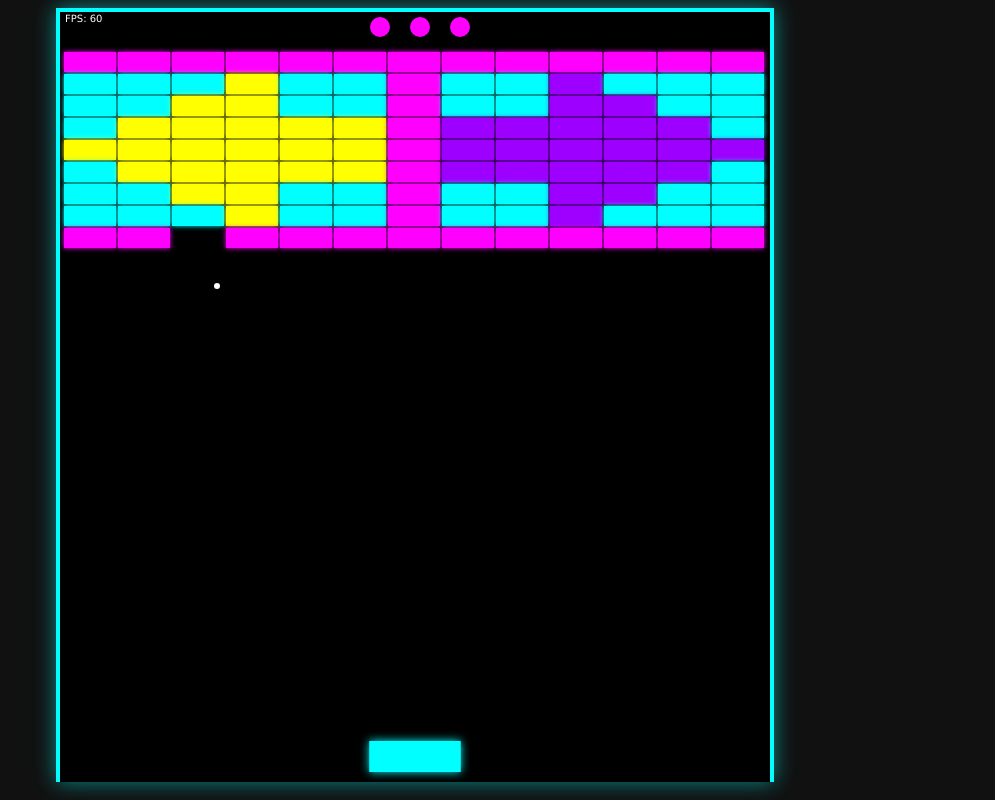
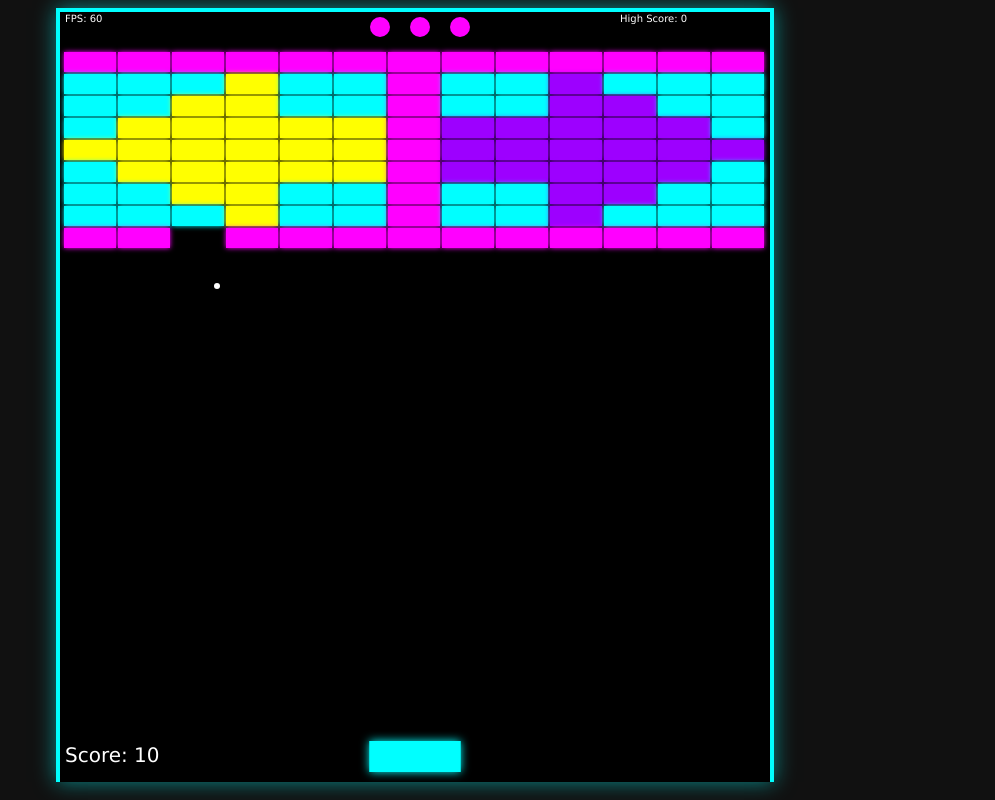
Before and after one commit to glaboryp/breakout-game, a website: page index.html in a window 1280 px wide. Both pictures are taken after a click on the button "JUGAR". Shown: the full height of the page, 225-1220 px from the left. Drawn offline with Linux system fonts and the light colour scheme.

Commit message:
refactor: replace global game variables and procedural logic with a constants object and dedicated classes

```diff
--- a/index.js
+++ b/index.js
@@ -3,317 +3,208 @@ const ctx = canvas.getContext('2d')
 
 const $sprite = document.querySelector('#sprite')
 
-canvas.width = 710
-canvas.height = window.innerHeight - 30 // 590
-
-/* Variables de nuestro juego */
-let vidas = 3
-let nivelElegido = 1
-
-/* VARIABLES DE LA PELOTA */
-let radioPelota = 3
-// posicion de la pelota
-let x = canvas.width / 2
-let y = canvas.height - 70
-// velocidad de la pelota
-let dx = -3
-let dy = -3
-
-const PALETTE = {
-  cyan: '#00FFFF',
-  magenta: '#FF00FF',
-  yellow: '#FFFF00',
-  violet: '#9D00FF',
-  green: '#00FF00',
-  red: '#FF0000',
-  white: '#FFFFFF'
+const CONSTANTS = {
+  PADDLE_WIDTH: 91,
+  PADDLE_HEIGHT: 31,
+  PADDLE_SPEED: 10,
+  BALL_RADIUS: 3,
+  BALL_SPEED: 3,
+  BRICK_ROWS: 9,
+  BRICK_COLS: 13,
+  BRICK_WIDTH: 54,
+  BRICK_HEIGHT: 22,
+  BRICK_GAP: 0,
+  BRICK_OFFSET_TOP: 40,
+  BRICK_OFFSET_LEFT: 4,
+  COLORS: {
+    CYAN: '#00FFFF',
+    MAGENTA: '#FF00FF',
+    YELLOW: '#FFFF00',
+    VIOLET: '#9D00FF',
+    GREEN: '#00FF00',
+    RED: '#FF0000',
+    WHITE: '#FFFFFF'
+  },
+  STATE: {
+    ACTIVE: 1,
+    DESTROYED: 0
+  }
 }
 
-/* VARIABLES DE LA RAQUETA */
-let velocidadRaqueta = 10
-
-const alturaRaqueta = 31
-const anchoRaqueta = 91
-
-let raquetaX = (canvas.width - anchoRaqueta) / 2
-let raquetaY = canvas.height - alturaRaqueta - 10
-
-let derechoPresionado = false
-let izquierdoPresionado = false
-
-/* VARIABLES DE LOS LADRILLOS */
-const filasLadrillos = 9
-const columnasLadrillos = 13
-const anchoLadrillo = 54
-const altoLadrillo = 22
-const distanciaEntreLadrillos = 0
-const distanciaLadrillosTop = 40
-const distanciaLadrillosIzq = 4
-const ladrillos = []
-
-const ESTADO_LADRILLO = {
-  ACTIVO: 1,
-  DESTRUIDO: 0
+class Ball {
+  constructor(x, y, radius, speed) {
+    this.x = x
+    this.y = y
+    this.radius = radius
+    this.speed = speed
+    this.dx = -speed
+    this.dy = -speed
   }
 
-let botonAnterior = document.getElementsByClassName('active')[0]
-const niveles = document.getElementById('niveles')
-niveles.addEventListener('click', (e) => {
-  const esBoton = e.target.nodeName === 'BUTTON'
-
-  if (!esBoton) {
-    return
+  draw() {
+    ctx.beginPath()
+    ctx.arc(this.x, this.y, this.radius, 0, Math.PI * 2)
+    ctx.fillStyle = CONSTANTS.COLORS.WHITE
+    ctx.fill()
+    ctx.closePath()
   }
 
-  e.target.classList.add('active')
-
-  if (botonAnterior !== null && botonAnterior !== e.target) {
-    botonAnterior.classList.remove('active')
+  move() {
+    this.x += this.dx
+    this.y += this.dy
   }
 
-  botonAnterior = e.target
-})
-
-const botonJugar = document.getElementById('botonJugar')
-botonJugar.addEventListener('click', () => {
-  document.getElementById('paginaInicio').classList.toggle('oculto')
-  nivelElegido = document.getElementsByClassName('active')[0].id
-  radioPelota = document.getElementById('radioPelota').valueAsNumber
-  velocidadRaqueta = document.getElementById('velocidadRaqueta').valueAsNumber
-
-  for (let c = 0; c < columnasLadrillos; c++) {
-    ladrillos[c] = [] // inicializamos con un array vacio
-    for (let r = 0; r < filasLadrillos; r++) {
-      // calculamos la posicion del ladrillo en la pantalla
-      const brickX = c * (anchoLadrillo + distanciaEntreLadrillos) + distanciaLadrillosIzq
-      const brickY = r * (altoLadrillo + distanciaEntreLadrillos) + distanciaLadrillosTop
-      // Asignar un color a cada ladrillo (depende del nivel en el que estemos)
-      const colorNivel = colorLadrillo(r, c)
-
-      // Guardamos la información de cada ladrillo
-      ladrillos[c][r] = {
-        x: brickX,
-        y: brickY,
-        status: ESTADO_LADRILLO.ACTIVO,
-        color: colorNivel
+  reset(width, height) {
+    this.x = width / 2
+    this.y = height - 70
+    this.dx = -this.speed
+    this.dy = -this.speed
   }
 }
-  }
-  draw()
-  initEvents()
-})
 
-function drawBall() {
-  ctx.beginPath() // iniciar el trazado
-  ctx.arc(x, y, radioPelota, 0, Math.PI * 2)
-  ctx.fillStyle = PALETTE.white
-  ctx.fill()
-  ctx.closePath() // terminar el trazado
+class Paddle {
+  constructor(canvasWidth, canvasHeight, speed) {
+    this.width = CONSTANTS.PADDLE_WIDTH
+    this.height = CONSTANTS.PADDLE_HEIGHT
+    this.speed = speed
+    this.x = (canvasWidth - this.width) / 2
+    this.y = canvasHeight - this.height - 10
+    this.movingRight = false
+    this.movingLeft = false
   }
 
-function drawraqueta() {
-  ctx.fillStyle = PALETTE.cyan
-  ctx.fillRect(raquetaX, raquetaY, anchoRaqueta, alturaRaqueta)
+  draw() {
+    ctx.fillStyle = CONSTANTS.COLORS.CYAN
+    ctx.fillRect(this.x, this.y, this.width, this.height)
 
     // Neon glow effect (simplified)
     ctx.shadowBlur = 10
-  ctx.shadowColor = PALETTE.cyan
-  ctx.fillRect(raquetaX, raquetaY, anchoRaqueta, alturaRaqueta)
+    ctx.shadowColor = CONSTANTS.COLORS.CYAN
+    ctx.fillRect(this.x, this.y, this.width, this.height)
     ctx.shadowBlur = 0
   }
 
-function drawBricks() {
-  for (let c = 0; c < columnasLadrillos; c++) {
-    for (let r = 0; r < filasLadrillos; r++) {
-      const currentBrick = ladrillos[c][r]
-      if (currentBrick.status === ESTADO_LADRILLO.DESTRUIDO) continue
-
-      let color = PALETTE.cyan
-      switch (currentBrick.color) {
-        case 1: color = PALETTE.cyan; break; // Washer - like
-        case 2: color = PALETTE.magenta; break;
-        case 3: color = PALETTE.yellow; break;
-        case 4: color = PALETTE.violet; break;
-        case 5: color = PALETTE.green; break;
-        case 6: color = PALETTE.red; break;
-        default: color = PALETTE.cyan;
+  move(canvasWidth) {
+    if (this.movingRight && this.x < canvasWidth - this.width) {
+      this.x += this.speed
+    } else if (this.movingLeft && this.x > 0) {
+      this.x -= this.speed
+    }
   }
 
-      ctx.fillStyle = color
+  reset(canvasWidth, canvasHeight) {
+    this.x = (canvasWidth - this.width) / 2
+    this.y = canvasHeight - this.height - 10
+  }
+}
+
+class Brick {
+  constructor(x, y, color) {
+    this.x = x
+    this.y = y
+    this.status = CONSTANTS.STATE.ACTIVE
+    this.color = color
+  }
+
+  draw() {
+    if (this.status === CONSTANTS.STATE.DESTROYED) return
+
+    let colorHex = CONSTANTS.COLORS.CYAN
+    switch (this.color) {
+      case 1: colorHex = CONSTANTS.COLORS.CYAN; break
+      case 2: colorHex = CONSTANTS.COLORS.MAGENTA; break
+      case 3: colorHex = CONSTANTS.COLORS.YELLOW; break
+      case 4: colorHex = CONSTANTS.COLORS.VIOLET; break
+      case 5: colorHex = CONSTANTS.COLORS.GREEN; break
+      case 6: colorHex = CONSTANTS.COLORS.RED; break
+      default: colorHex = CONSTANTS.COLORS.CYAN
+    }
+
+    ctx.fillStyle = colorHex
     ctx.shadowBlur = 5
-      ctx.shadowColor = color
+    ctx.shadowColor = colorHex
     ctx.fillRect(
-        currentBrick.x,
-        currentBrick.y,
-        anchoLadrillo - 2, // Slight gap
-        altoLadrillo - 2
+      this.x,
+      this.y,
+      CONSTANTS.BRICK_WIDTH - 2,
+      CONSTANTS.BRICK_HEIGHT - 2
     )
     ctx.shadowBlur = 0
   }
 }
+
+class Game {
+  constructor() {
+    this.lives = 3
+    this.score = 0
+    this.highScore = parseInt(localStorage.getItem('breakout_highscore')) || 0
+    this.level = 1
+    this.active = false
+    this.bricks = []
+
+    // Set canvas size
+    this.resizeCanvas()
+    window.addEventListener('resize', () => this.resizeCanvas())
+
+    // Game Objects
+    this.ball = new Ball(canvas.width / 2, canvas.height - 70, CONSTANTS.BALL_RADIUS, CONSTANTS.BALL_SPEED)
+    this.paddle = new Paddle(canvas.width, canvas.height, CONSTANTS.PADDLE_SPEED)
+
+    // FPS control
+    this.fps = 60
+    this.msPerFrame = 1000 / this.fps
+    this.msPrev = window.performance.now()
+    this.frames = 0
+    this.framesPerSec = this.fps
+    this.msFPSPrev = window.performance.now() + 1000
+
+    this.initEvents()
   }
 
-function drawUI() {
-  ctx.font = '10px Verdana'
-  ctx.fillStyle = PALETTE.white
-  ctx.fillText(`FPS: ${framesPerSec}`, 5, 10)
+  resizeCanvas() {
+    canvas.width = 710 // Maintain fixed width for logic consistency as per original design, or make it dynamic if desired.
+    // Wait, original had fixed width 710 but dynamic height.
+    // If I want it fully responsive I should calculate width relative to window but that breaks the grid logic unless I scale everything.
+    // I will stick to the original width logic but ensure it centers (handled by CSS) and keep height dynamic.
 
-  for (let i = 0; i < vidas; i++) {
-    ctx.fillStyle = PALETTE.magenta
-    ctx.beginPath()
-    ctx.arc(320 + 40 * i, 15, 10, 0, Math.PI * 2)
-    ctx.fill()
-    ctx.closePath()
+    // Better yet, let's just update height as original did, but I'll add logic to ensure paddle stays in bounds.
+    canvas.width = 710
+    canvas.height = window.innerHeight - 30
+
+    if (this.paddle) {
+      // Reposition paddle Y
+      this.paddle.y = canvas.height - this.paddle.height - 10
+      // Check X bounds
+      if (this.paddle.x + this.paddle.width > canvas.width) {
+        this.paddle.x = canvas.width - this.paddle.width
       }
     }
 
-function collisionDetection() {
-  for (let c = 0; c < columnasLadrillos; c++) {
-    for (let r = 0; r < filasLadrillos; r++) {
-      const currentBrick = ladrillos[c][r]
-      if (currentBrick.status === ESTADO_LADRILLO.DESTRUIDO) continue
+    if (!this.active && this.ball) {
+      // Reset ball Y
+      this.ball.y = canvas.height - 70
+    }
+  }
 
-      const isBallSameXAsBrick =
-        x > currentBrick.x &&
-        x < currentBrick.x + anchoLadrillo
-
-      const isBallSameYAsBrick =
-        y > currentBrick.y &&
-        y < currentBrick.y + altoLadrillo
-
-      if (isBallSameXAsBrick && isBallSameYAsBrick) {
-        dy = -dy
-        currentBrick.status = ESTADO_LADRILLO.DESTRUIDO
-      }
+  initLevel(levelId) {
+    this.level = levelId
+    this.bricks = []
+    for (let c = 0; c < CONSTANTS.BRICK_COLS; c++) {
+      this.bricks[c] = []
+      for (let r = 0; r < CONSTANTS.BRICK_ROWS; r++) {
+        const brickX = c * (CONSTANTS.BRICK_WIDTH + CONSTANTS.BRICK_GAP) + CONSTANTS.BRICK_OFFSET_LEFT
+        const brickY = r * (CONSTANTS.BRICK_HEIGHT + CONSTANTS.BRICK_GAP) + CONSTANTS.BRICK_OFFSET_TOP
+        const color = this.getBrickColor(r, c)
+        this.bricks[c][r] = new Brick(brickX, brickY, color)
       }
     }
   }
 
-function ballMovement() {
-  // rebotar las pelotas en los laterales
-  if (
-    x + dx > canvas.width - radioPelota || // la pared derecha
-    x + dx < radioPelota // la pared izquierda
-  ) {
-    dx = -dx
-  }
+  getBrickColor(r, c) {
+    let color = 1
+    const level = String(this.level)
 
-  // rebotar en la parte de arriba
-  if (y + dy < radioPelota) {
-    dy = -dy
-  }
-
-  // la pelota toca la pala
-  const isBallSameXAsraqueta =
-    x > raquetaX &&
-    x < raquetaX + anchoRaqueta
-
-  const isBallTouchingraqueta =
-    y + dy > raquetaY
-
-  if (isBallSameXAsraqueta && isBallTouchingraqueta) {
-    dy = -dy // cambiamos la dirección de la pelota
-  } else if ( // la pelota toca el suelo
-    y + dy > canvas.height - radioPelota || y + dy > raquetaY + alturaRaqueta
-  ) {
-    if (vidas > 1) {
-      vidas--
-      x = canvas.width / 2
-      y = canvas.height - 70
-      raquetaX = (canvas.width - anchoRaqueta) / 2
-      raquetaY = canvas.height - alturaRaqueta - 10
-    } else {
-      vidas--
-      document.location.reload()
-    }
-  }
-
-  // mover la pelota
-  x += dx
-  y += dy
-}
-
-function raquetaMovement() {
-  if (derechoPresionado && raquetaX < canvas.width - anchoRaqueta) {
-    raquetaX += velocidadRaqueta
-  } else if (izquierdoPresionado && raquetaX > 0) {
-    raquetaX -= velocidadRaqueta
-  }
-}
-
-function cleanCanvas() {
-  ctx.clearRect(0, 0, canvas.width, canvas.height)
-}
-
-function initEvents() {
-  document.addEventListener('keydown', keyDownHandler)
-  document.addEventListener('keyup', keyUpHandler)
-
-  function keyDownHandler(event) {
-    const { key } = event
-    if (key === 'Right' || key === 'ArrowRight' || key.toLowerCase() === 'd') {
-      derechoPresionado = true
-    } else if (key === 'Left' || key === 'ArrowLeft' || key.toLowerCase() === 'a') {
-      izquierdoPresionado = true
-    }
-  }
-
-  function keyUpHandler(event) {
-    const { key } = event
-    if (key === 'Right' || key === 'ArrowRight' || key.toLowerCase() === 'd') {
-      derechoPresionado = false
-    } else if (key === 'Left' || key === 'ArrowLeft' || key.toLowerCase() === 'a') {
-      izquierdoPresionado = false
-    }
-  }
-}
-
-// Velocidad de fps que queremos que renderice el juego
-const fps = 60
-
-let msPrev = window.performance.now()
-let msFPSPrev = window.performance.now() + 1000
-const msPerFrame = 1000 / fps
-let frames = 0
-let framesPerSec = fps
-
-function draw() {
-  window.requestAnimationFrame(draw)
-
-  const msNow = window.performance.now()
-  const msPassed = msNow - msPrev
-
-  if (msPassed < msPerFrame) return
-
-  const excessTime = msPassed % msPerFrame
-  msPrev = msNow - excessTime
-
-  frames++
-
-  if (msFPSPrev < msNow) {
-    msFPSPrev = window.performance.now() + 1000
-    framesPerSec = frames
-    frames = 0
-  }
-
-  // ... render code
-  cleanCanvas()
-  // hay que dibujar los elementos
-  drawBall()
-  drawraqueta()
-  drawBricks()
-  drawUI()
-
-  // colisiones y movimientos
-  collisionDetection()
-  ballMovement()
-  raquetaMovement()
-}
-
-function colorLadrillo(r, c) {
-  let color = 1
-  switch (nivelElegido) {
-    case '1':
+    if (level === '1') {
       if (r === 0 || r === 8 || c === 6) color = 2
       if (
         (r === 1 && c < 4 && c > 2) ||
@@ -324,6 +215,7 @@ function colorLadrillo(r, c) {
         (r === 6 && c < 4 && c > 1) ||
         (r === 7 && c < 4 && c > 2)
       ) color = 3
+
       if (
         (r === 1 && c > 8 && c < 10) ||
         (r === 2 && c > 8 && c < 11) ||
@@ -333,9 +225,7 @@ function colorLadrillo(r, c) {
         (r === 6 && c > 8 && c < 11) ||
         (r === 7 && c > 8 && c < 10)
       ) color = 4
-      break
-
-    case '2':
+    } else if (level === '2') {
       if (
         ((c === 1 || c === 11) && r < 6) ||
         (c === 6 && r > 2) ||
@@ -368,9 +258,7 @@ function colorLadrillo(r, c) {
         (c === 4 && r > 2 && r < 7) ||
         (c === 5 && r > 3 && r < 8)
       ) color = 5
-      break
-
-    case '3':
+    } else if (level === '3') {
       if (
         c === 6 ||
         (r === 0 && (c < 2 || c > 10)) ||
@@ -396,31 +284,227 @@ function colorLadrillo(r, c) {
         (r === 7 && ((c > 1 && c < 4) || (c > 8 && c < 11))) ||
         (r === 6 && ((c > 3 && c < 6) || (c > 6 && c < 9)))
       ) color = 6
-      break
     }
+
     return color
   }
 
-const botonAyuda = document.getElementById('botonAyuda')
-botonAyuda.addEventListener('click', () => {
-  const dialogAyuda = document.getElementById('dialogAyuda')
-  dialogAyuda.showModal()
+  start() {
+    this.active = true
+    this.score = 0
+    this.lives = 3
+
+    // Get values from UI
+    const radioVal = document.getElementById('radioPelota').valueAsNumber
+    const velocidadVal = document.getElementById('velocidadRaqueta').valueAsNumber
+
+    this.ball.radius = radioVal
+    this.ball.reset(canvas.width, canvas.height)
+
+    this.paddle.speed = velocidadVal
+    this.paddle.reset(canvas.width, canvas.height)
+
+    document.getElementById('paginaInicio').classList.add('oculto')
+
+    // Start Loop
+    this.loop()
+  }
+
+  gameOver() {
+    this.active = false
+    document.getElementById('paginaInicio').classList.remove('oculto')
+    if (this.score > this.highScore) {
+      this.highScore = this.score
+      localStorage.setItem('breakout_highscore', this.highScore)
+    }
+  }
+
+  collisionDetection() {
+    for (let c = 0; c < CONSTANTS.BRICK_COLS; c++) {
+      for (let r = 0; r < CONSTANTS.BRICK_ROWS; r++) {
+        const b = this.bricks[c][r]
+        if (b.status === CONSTANTS.STATE.DESTROYED) continue
+
+        const isBallSameXAsBrick =
+          this.ball.x > b.x &&
+          this.ball.x < b.x + CONSTANTS.BRICK_WIDTH
+
+        const isBallSameYAsBrick =
+          this.ball.y > b.y &&
+          this.ball.y < b.y + CONSTANTS.BRICK_HEIGHT
+
+        if (isBallSameXAsBrick && isBallSameYAsBrick) {
+          this.ball.dy = -this.ball.dy
+          b.status = CONSTANTS.STATE.DESTROYED
+          this.score += 10
+        }
+      }
+    }
+  }
+
+  ballMovement() {
+    // Wall collisions
+    if (
+      this.ball.x + this.ball.dx > canvas.width - this.ball.radius ||
+      this.ball.x + this.ball.dx < this.ball.radius
+    ) {
+      this.ball.dx = -this.ball.dx
+    }
+
+    // Shield (Top) collision
+    if (this.ball.y + this.ball.dy < this.ball.radius) {
+      this.ball.dy = -this.ball.dy
+    }
+
+    // Paddle collision
+    const isBallSameXAsPaddle =
+      this.ball.x > this.paddle.x &&
+      this.ball.x < this.paddle.x + this.paddle.width
+
+    const isBallTouchingPaddle =
+      this.ball.y + this.ball.dy > this.paddle.y
+
+    if (isBallSameXAsPaddle && isBallTouchingPaddle) {
+      this.ball.dy = -this.ball.dy
+    } else if (
+      this.ball.y + this.ball.dy > canvas.height - this.ball.radius ||
+      this.ball.y + this.ball.dy > this.paddle.y + this.paddle.height
+    ) {
+      // Game Over state for life loss
+      this.lives--
+      if (this.lives === 0) {
+        this.gameOver()
+      } else {
+        this.ball.reset(canvas.width, canvas.height)
+        this.paddle.reset(canvas.width, canvas.height)
+      }
+    }
+
+    this.ball.move()
+  }
+
+  drawUI() {
+    ctx.font = '10px Verdana'
+    ctx.fillStyle = CONSTANTS.COLORS.WHITE
+
+    // FPS
+    ctx.fillText(`FPS: ${this.framesPerSec}`, 5, 10)
+
+    // Score
+    ctx.font = '20px Verdana'
+    ctx.fillText(`Score: ${this.score}`, 5, canvas.height - 20)
+    ctx.font = '10px Verdana' // Reset
+
+    // High Score
+    ctx.fillText(`High Score: ${this.highScore}`, canvas.width - 150, 10)
+
+    // Lives
+    for (let i = 0; i < this.lives; i++) {
+      ctx.fillStyle = CONSTANTS.COLORS.MAGENTA
+      ctx.beginPath()
+      ctx.arc(320 + 40 * i, 15, 10, 0, Math.PI * 2)
+      ctx.fill()
+      ctx.closePath()
+    }
+  }
+
+  cleanCanvas() {
+    ctx.clearRect(0, 0, canvas.width, canvas.height)
+  }
+
+  loop() {
+    if (!this.active) return
+
+    window.requestAnimationFrame(() => this.loop())
+
+    const msNow = window.performance.now()
+    const msPassed = msNow - this.msPrev
+
+    if (msPassed < this.msPerFrame) return
+
+    const excessTime = msPassed % this.msPerFrame
+    this.msPrev = msNow - excessTime
+
+    this.frames++
+
+    if (this.msFPSPrev < msNow) {
+      this.msFPSPrev = window.performance.now() + 1000
+      this.framesPerSec = this.frames
+      this.frames = 0
+    }
+
+    this.cleanCanvas()
+    this.ball.draw()
+    this.paddle.draw()
+
+    for (let c = 0; c < CONSTANTS.BRICK_COLS; c++) {
+      for (let r = 0; r < CONSTANTS.BRICK_ROWS; r++) {
+        this.bricks[c][r].draw()
+      }
+    }
+
+    this.drawUI()
+
+    this.collisionDetection()
+    this.ballMovement()
+    this.paddle.move(canvas.width)
+  }
+
+  initEvents() {
+    document.addEventListener('keydown', (e) => {
+      if (e.key === 'Right' || e.key === 'ArrowRight' || e.key.toLowerCase() === 'd') {
+        this.paddle.movingRight = true
+      } else if (e.key === 'Left' || e.key === 'ArrowLeft' || e.key.toLowerCase() === 'a') {
+        this.paddle.movingLeft = true
+      }
     })
 
-const cerrarAyuda = document.getElementById('cerrarAyuda')
-cerrarAyuda.addEventListener('click', () => {
-  const dialogAyuda = document.getElementById('dialogAyuda')
-  dialogAyuda.close()
+    document.addEventListener('keyup', (e) => {
+      if (e.key === 'Right' || e.key === 'ArrowRight' || e.key.toLowerCase() === 'd') {
+        this.paddle.movingRight = false
+      } else if (e.key === 'Left' || e.key === 'ArrowLeft' || e.key.toLowerCase() === 'a') {
+        this.paddle.movingLeft = false
+      }
+    })
+  }
+}
+
+// Initialize Game
+const game = new Game()
+
+// UI Interaction
+let botonAnterior = document.getElementsByClassName('active')[0]
+const niveles = document.getElementById('niveles')
+
+niveles.addEventListener('click', (e) => {
+  const esBoton = e.target.nodeName === 'BUTTON'
+  if (!esBoton) return
+
+  e.target.classList.add('active')
+  if (botonAnterior !== null && botonAnterior !== e.target) {
+    botonAnterior.classList.remove('active')
+  }
+  botonAnterior = e.target
 })
 
-const botonAjustes = document.getElementById('botonAjustes')
-botonAjustes.addEventListener('click', () => {
-  const dialogAjustes = document.getElementById('dialogAjustes')
-  dialogAjustes.showModal()
+const botonJugar = document.getElementById('botonJugar')
+botonJugar.addEventListener('click', () => {
+  const nivelElegido = document.getElementsByClassName('active')[0].id
+  game.initLevel(nivelElegido)
+  game.start()
 })
 
+// Dialogs
+const botonAyuda = document.getElementById('botonAyuda')
+const cerrarAyuda = document.getElementById('cerrarAyuda')
+const dialogAyuda = document.getElementById('dialogAyuda')
+
+botonAyuda.addEventListener('click', () => dialogAyuda.showModal())
+cerrarAyuda.addEventListener('click', () => dialogAyuda.close())
+
+const botonAjustes = document.getElementById('botonAjustes')
 const cerrarAjustes = document.getElementById('cerrarAjustes')
-cerrarAjustes.addEventListener('click', () => {
 const dialogAjustes = document.getElementById('dialogAjustes')
-  dialogAjustes.close()
-})
+
+botonAjustes.addEventListener('click', () => dialogAjustes.showModal())
+cerrarAjustes.addEventListener('click', () => dialogAjustes.close())
--- a/styles.css
+++ b/styles.css
@@ -1,20 +1,33 @@
+:root {
+  --color-bg: #111;
+  --color-text: #fff;
+  --color-primary: #00ffff;
+  --color-secondary: #ff00ff;
+  --color-yellow: #ffff00;
+  --color-violet: #9d00ff;
+  --color-green: #00ff00;
+  --color-red: #ff0000;
+  --color-black: #000;
+  --font-main: system-ui, -apple-system, "Helvetica Neue", Helvetica, Arial, sans-serif;
+}
+
 body {
-  background-color: #111;
-  color: #fff;
-  font-family: system-ui, -apple-system,"Helvetica Neue", Helvetica, Arial, sans-serif;
+  background-color: var(--color-bg);
+  color: var(--color-text);
+  font-family: var(--font-main);
   display: flex;
   place-content: center;
 }
 
 canvas {
-  border: 4px solid #00ffff;
+  border: 4px solid var(--color-primary);
   border-bottom: transparent;
-  background: #000;
+  background: var(--color-black);
   margin: 0 auto;
-  box-shadow: 0px 0px 20px 0px rgb(0 255 255 / 0.5);
+  box-shadow: 0px 0px 20px 0px rgb(0 255 255 / 0.5); /* Keep rgb for opacity until complex generic solution */
 }
 
-.paginaInicio{
+.paginaInicio {
   position: absolute;
   height: 90vh;
   display: flex;
@@ -29,11 +42,15 @@ canvas {
   letter-spacing: 5px;
   text-transform: uppercase;
   color: #ffffff;
-  background-color: #000;
+  background-color: var(--color-black);
   cursor: pointer;
-  border: 3px solid #00ffff;
+  border: 3px solid var(--color-primary);
   padding: 0.5em 0.5em;
-  box-shadow: 1px 1px 0px 0px #ff00ff, 2px 2px 0px 0px #ff00ff, 3px 3px 0px 0px #ff00ff, 4px 4px 0px 0px #ff00ff, 5px 5px 0px 0px #ff00ff;
+  box-shadow: 1px 1px 0px 0px var(--color-secondary),
+              2px 2px 0px 0px var(--color-secondary),
+              3px 3px 0px 0px var(--color-secondary),
+              4px 4px 0px 0px var(--color-secondary),
+              5px 5px 0px 0px var(--color-secondary);
   transition-duration: 200ms;
   transition-timing-function: ease-out;
   transition-property: box-shadow;
@@ -44,7 +61,7 @@ canvas {
   top: 5px;
   left: 5px;
   transition-duration: 500ms;
-  border-color: #ff00ff;
+  border-color: var(--color-secondary);
 }
 
 .botonAccion {
@@ -55,43 +72,43 @@ canvas {
   box-shadow: 0px 0px 0px 0px;
   top: 5px;
   left: 5px;
-  background-color: #00ffff;
-  color: #000;
-  border-color: #00ffff;
+  background-color: var(--color-primary);
+  color: var(--color-black);
+  border-color: var(--color-primary);
 }
 
-.dialog{
-  background-color: #111;
-  color: #fff;
+.dialog {
+  background-color: var(--color-bg);
+  color: var(--color-text);
   width: 400px;
-  border: solid #00ffff 3px;
+  border: solid var(--color-primary) 3px;
   border-radius: 10px;
   box-shadow: 0 0 20px rgba(0, 255, 255, 0.4);
 }
 
-.divDialog{
+.divDialog {
   display: flex;
   flex-direction: column;
   align-items: center;
   gap: 30px;
 }
 
-.numero{
+.numero {
   display: inline-flex;
   width: 18px;
 }
 
-.ajustes{
+.ajustes {
   display: flex;
   gap: 5px;
   align-items: center;
 }
 
-h1{
+h1 {
   margin: 0;
 }
 
-p{
+p {
   font-size: 20px;
   font-weight: bold;
 }
@@ -107,21 +124,21 @@ p{
   right: 20px;
 }
 
-.link{
+.link {
   transition: all 0.3s linear;
 }
 
-.link:hover{
+.link:hover {
   transform: scale(1.1);
 }
 
-.icono{
+.icono {
   width: 35px;
   height: 35px;
 }
 
 @media (min-height: 700px) {
-  .paginaInicio{
+  .paginaInicio {
     gap: 3em;
   }
   #logo {
@@ -130,7 +147,7 @@ p{
 }
 
 @media (min-height: 500px) and (max-height: 560px) {
-  .paginaInicio{
+  .paginaInicio {
     gap: 1.7em;
   }
   #logo {
@@ -139,7 +156,7 @@ p{
 }
 
 @media (max-height: 500px) {
-  .paginaInicio{
+  .paginaInicio {
     gap: 1.4em;
   }
   #logo {
```
Lines whose indentation alone changed are shown as unchanged.
